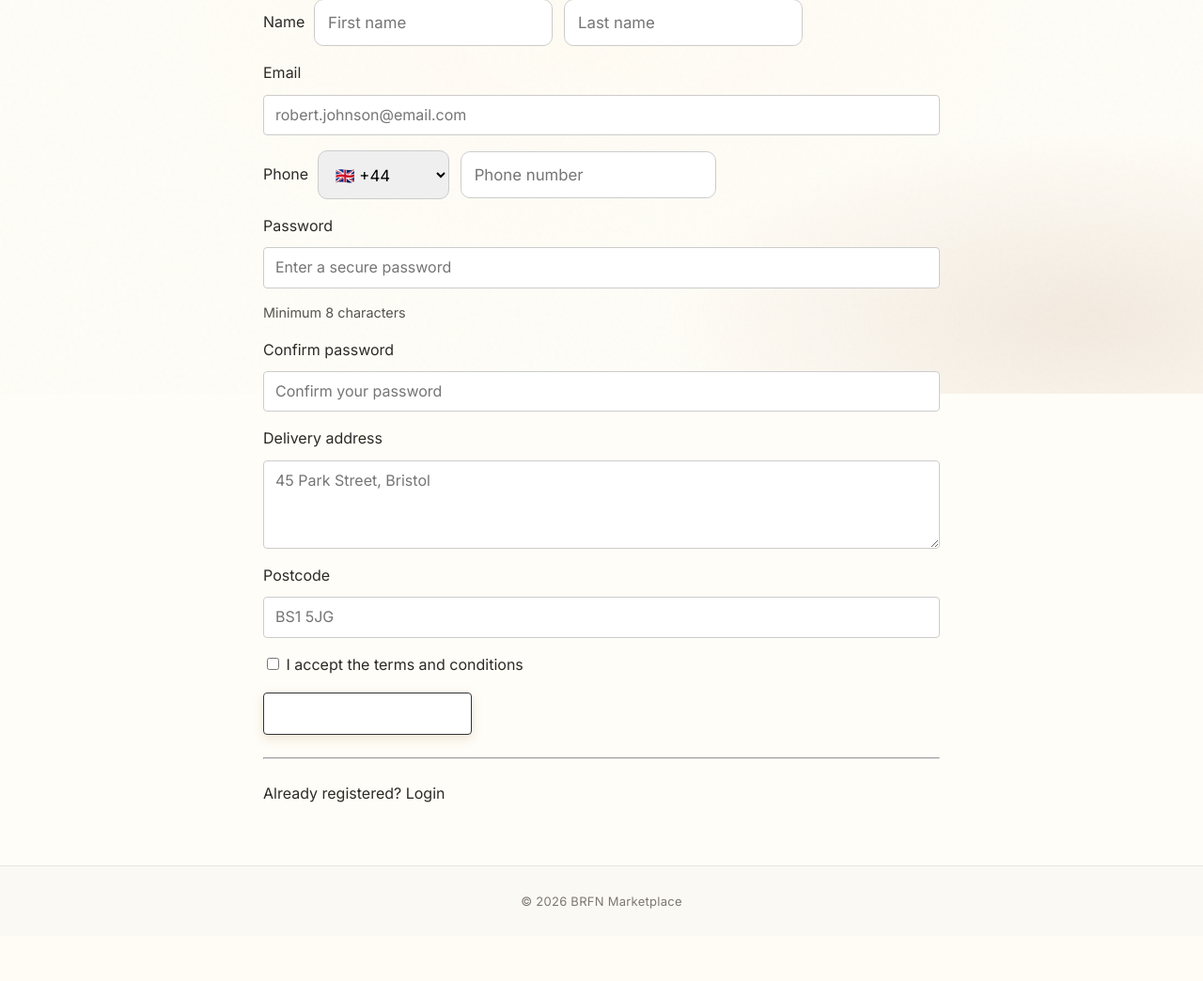
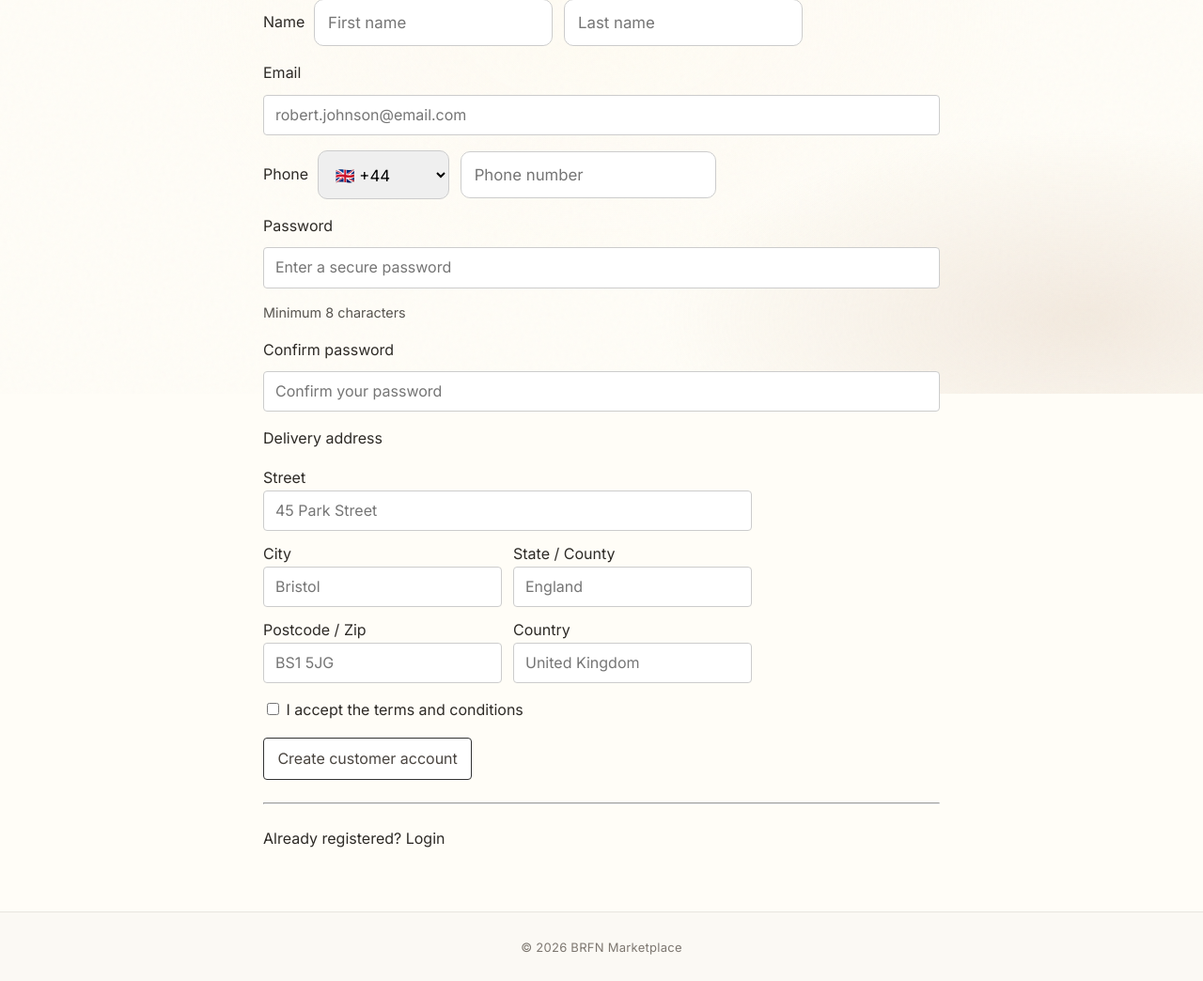
Before and after one commit to Mohamed-Elkiky/UFCFTR-30-3---Distributed-and-enterprise-software-development, a Django app: page /accounts/register/ in a window 1280 px wide. Shown: the part 381-1425 px from the top of the page at 94% size. Before the commit the page ends 1348 px from the top, so only its background shows below. Run offline with Django 4.2, Linux system fonts and the light colour scheme.

Commit message:
add more detail to delivery address and fixed create customer account

```diff
--- a/apps/accounts/forms.py
+++ b/apps/accounts/forms.py
@@ -33,7 +33,6 @@ class ProducerRegistrationForm(forms.ModelForm):
     Registration form for Producer accounts (TC-001).
     Collects user credentials and business information.
     """
-    # User fields
     email = forms.EmailField(
         widget=forms.EmailInput(attrs={
             'class': 'form-control',
@@ -61,8 +60,6 @@ class ProducerRegistrationForm(forms.ModelForm):
         }),
         label='Confirm Password'
     )
-
-    # Business fields (from ProducerProfile)
     business_name = forms.CharField(
         max_length=200,
         widget=forms.TextInput(attrs={
@@ -112,20 +109,16 @@ class ProducerRegistrationForm(forms.ModelForm):
         cleaned_data = super().clean()
         password = cleaned_data.get('password')
         password_confirm = cleaned_data.get('password_confirm')
-
         if password and password_confirm and password != password_confirm:
             raise ValidationError('Passwords do not match.')
-
         return cleaned_data
 
     def save(self, commit=True):
         user = super().save(commit=False)
         user.set_password(self.cleaned_data['password'])
         user.role = User.Role.PRODUCER
-
         if commit:
             user.save()
-            # Create the producer profile
             ProducerProfile.objects.create(
                 user=user,
                 business_name=self.cleaned_data['business_name'],
@@ -139,7 +132,7 @@ class ProducerRegistrationForm(forms.ModelForm):
 class CustomerRegistrationForm(forms.ModelForm):
     """
     Registration form for Customer accounts (TC-002).
-    Collects user credentials and delivery address.
+    Collects user credentials and delivery address as separate fields.
     """
     email = forms.EmailField(
         widget=forms.EmailInput(attrs={
@@ -168,8 +161,6 @@ class CustomerRegistrationForm(forms.ModelForm):
         }),
         label='Confirm Password'
     )
-
-    # Customer profile fields
     full_name = forms.CharField(
         max_length=200,
         widget=forms.TextInput(attrs={
@@ -177,18 +168,39 @@ class CustomerRegistrationForm(forms.ModelForm):
             'placeholder': 'Robert Johnson'
         })
     )
-    delivery_address = forms.CharField(
-        widget=forms.Textarea(attrs={
+    street = forms.CharField(
+        max_length=255,
+        widget=forms.TextInput(attrs={
             'class': 'form-control',
-            'rows': 3,
-            'placeholder': '45 Park Street, Bristol'
+            'placeholder': '45 Park Street'
+        })
+    )
+    city = forms.CharField(
+        max_length=100,
+        widget=forms.TextInput(attrs={
+            'class': 'form-control',
+            'placeholder': 'Bristol'
+        })
+    )
+    state = forms.CharField(
+        max_length=100,
+        widget=forms.TextInput(attrs={
+            'class': 'form-control',
+            'placeholder': 'England'
         })
     )
     postcode = forms.CharField(
-        max_length=10,
+        max_length=20,
         widget=forms.TextInput(attrs={
             'class': 'form-control',
             'placeholder': 'BS1 5JG'
+        })
+    )
+    country = forms.CharField(
+        max_length=100,
+        widget=forms.TextInput(attrs={
+            'class': 'form-control',
+            'placeholder': 'United Kingdom'
         })
     )
     terms_accepted = forms.BooleanField(
@@ -216,39 +228,38 @@ class CustomerRegistrationForm(forms.ModelForm):
         cleaned_data = super().clean()
         password = cleaned_data.get('password')
         password_confirm = cleaned_data.get('password_confirm')
-
         if password and password_confirm and password != password_confirm:
             raise ValidationError('Passwords do not match.')
-
         return cleaned_data
 
     def save(self, commit=True):
         user = super().save(commit=False)
         user.set_password(self.cleaned_data['password'])
         user.role = User.Role.CUSTOMER
-
         if commit:
             user.save()
             CustomerProfile.objects.create(
                 user=user,
                 full_name=self.cleaned_data['full_name'],
-                delivery_address=self.cleaned_data['delivery_address'],
-                postcode=self.cleaned_data['postcode']
+                street=self.cleaned_data['street'],
+                city=self.cleaned_data['city'],
+                state=self.cleaned_data['state'],
+                postcode=self.cleaned_data['postcode'],
+                country=self.cleaned_data['country'],
             )
         return user
+
 
 class CommunityGroupRegistrationForm(forms.ModelForm):
     """
     Registration form for Community Group accounts (TC-017).
     """
-
     email = forms.EmailField(
         widget=forms.EmailInput(attrs={
             'class': 'form-control',
             'placeholder': 'group@email.com'
         })
     )
-
     phone = forms.CharField(
         max_length=20,
         widget=forms.TextInput(attrs={
@@ -256,7 +267,6 @@ class CommunityGroupRegistrationForm(forms.ModelForm):
             'placeholder': '0117 900000'
         })
     )
-
     password = forms.CharField(
         widget=forms.PasswordInput(attrs={
             'class': 'form-control',
@@ -264,7 +274,6 @@ class CommunityGroupRegistrationForm(forms.ModelForm):
         }),
         help_text='Minimum 8 characters'
     )
-
     password_confirm = forms.CharField(
         widget=forms.PasswordInput(attrs={
             'class': 'form-control',
@@ -272,7 +281,6 @@ class CommunityGroupRegistrationForm(forms.ModelForm):
         }),
         label='Confirm Password'
     )
-
     organisation_name = forms.CharField(
         max_length=200,
         widget=forms.TextInput(attrs={
@@ -280,7 +288,6 @@ class CommunityGroupRegistrationForm(forms.ModelForm):
             'placeholder': 'Bristol Food Bank'
         })
     )
-
     organisation_address = forms.CharField(
         widget=forms.Textarea(attrs={
             'class': 'form-control',
@@ -288,7 +295,6 @@ class CommunityGroupRegistrationForm(forms.ModelForm):
             'placeholder': 'Organisation address'
         })
     )
-
     postcode = forms.CharField(
         max_length=10,
         widget=forms.TextInput(attrs={
@@ -305,17 +311,14 @@ class CommunityGroupRegistrationForm(forms.ModelForm):
         cleaned_data = super().clean()
         password = cleaned_data.get('password')
         password_confirm = cleaned_data.get('password_confirm')
-
         if password and password_confirm and password != password_confirm:
             raise ValidationError('Passwords do not match.')
-
         return cleaned_data
 
     def save(self, commit=True):
         user = super().save(commit=False)
         user.set_password(self.cleaned_data['password'])
         user.role = User.Role.COMMUNITY_GROUP
-
         if commit:
             user.save()
             CommunityGroupProfile.objects.create(
@@ -331,14 +334,12 @@ class RestaurantRegistrationForm(forms.ModelForm):
     """
     Registration form for Independent Restaurant accounts (TC-018).
     """
-
     email = forms.EmailField(
         widget=forms.EmailInput(attrs={
             'class': 'form-control',
             'placeholder': 'info@restaurant.com'
         })
     )
-
     phone = forms.CharField(
         max_length=20,
         widget=forms.TextInput(attrs={
@@ -346,7 +347,6 @@ class RestaurantRegistrationForm(forms.ModelForm):
             'placeholder': '0117 123456'
         })
     )
-
     password = forms.CharField(
         widget=forms.PasswordInput(attrs={
             'class': 'form-control',
@@ -354,7 +354,6 @@ class RestaurantRegistrationForm(forms.ModelForm):
         }),
         help_text='Minimum 8 characters'
     )
-
     password_confirm = forms.CharField(
         widget=forms.PasswordInput(attrs={
             'class': 'form-control',
@@ -362,7 +361,6 @@ class RestaurantRegistrationForm(forms.ModelForm):
         }),
         label='Confirm Password'
     )
-
     restaurant_name = forms.CharField(
         max_length=200,
         widget=forms.TextInput(attrs={
@@ -370,7 +368,6 @@ class RestaurantRegistrationForm(forms.ModelForm):
             'placeholder': 'The Local Bistro'
         })
     )
-
     restaurant_address = forms.CharField(
         widget=forms.Textarea(attrs={
             'class': 'form-control',
@@ -378,7 +375,6 @@ class RestaurantRegistrationForm(forms.ModelForm):
             'placeholder': 'Restaurant address'
         })
     )
-
     postcode = forms.CharField(
         max_length=10,
         widget=forms.TextInput(attrs={
@@ -395,17 +391,14 @@ class RestaurantRegistrationForm(forms.ModelForm):
         cleaned_data = super().clean()
         password = cleaned_data.get('password')
         password_confirm = cleaned_data.get('password_confirm')
-
         if password and password_confirm and password != password_confirm:
             raise ValidationError('Passwords do not match.')
-
         return cleaned_data
 
     def save(self, commit=True):
         user = super().save(commit=False)
         user.set_password(self.cleaned_data['password'])
         user.role = User.Role.RESTAURANT
-
         if commit:
             user.save()
             RestaurantProfile.objects.create(
--- a/templates/auth/register.html
+++ b/templates/auth/register.html
@@ -6,7 +6,6 @@
 <link rel="stylesheet" href="{% static 'css/style.css' %}">
 
 <style>
-  /* Register-only layout (self-contained) */
   .page-register .phone-split {
     display: flex;
     align-items: center;
@@ -37,7 +36,6 @@
     box-sizing: border-box;
   }
 
-  /* Name split */
   .page-register .name-split {
     display: flex;
     gap: 12px;
@@ -53,9 +51,19 @@
     border-radius: 10px;
   }
 
-  /* Hide real Django fields (we fill via JS) */
   .page-register .hidden-field {
     display: none !important;
+  }
+
+  .page-register .address-grid {
+    display: grid;
+    grid-template-columns: 1fr 1fr;
+    gap: 12px;
+    max-width: 520px;
+  }
+
+  .page-register .address-grid .full-width {
+    grid-column: span 2;
   }
 </style>
 {% endblock %}
@@ -86,14 +94,12 @@
         </div>
       {% endif %}
 
-      <!-- NAME (UI split) -->
+      <!-- NAME -->
       <div class="form-row">
         <label>Name</label>
-
         <div class="hidden-field django-fullname-field">
           {{ customer_form.full_name }}
         </div>
-
         <div class="name-split" data-name-split="customer">
           <div>
             <input class="form-control name-input first-name-input" type="text" placeholder="First name" autocomplete="given-name" />
@@ -102,7 +108,6 @@
             <input class="form-control name-input last-name-input" type="text" placeholder="Last name" autocomplete="family-name" />
           </div>
         </div>
-
         {% for e in customer_form.full_name.errors %}<div class="form-error">{{ e }}</div>{% endfor %}
       </div>
 
@@ -113,14 +118,12 @@
         {% for e in customer_form.email.errors %}<div class="form-error">{{ e }}</div>{% endfor %}
       </div>
 
-      <!-- PHONE (UI split) -->
+      <!-- PHONE -->
       <div class="form-row">
         <label>Phone</label>
-
         <div class="hidden-field django-phone-field">
           {{ customer_form.phone }}
         </div>
-
         <div class="phone-split" data-phone-split="customer">
           <select class="form-control phone-country-select" autocomplete="tel-country-code">
             <option value="44" selected>🇬🇧 +44</option>
@@ -187,7 +190,6 @@
             <option value="57">🇨🇴 +57</option>
             <option value="51">🇵🇪 +51</option>
           </select>
-
           <input
             class="form-control phone-number-input"
             type="tel"
@@ -196,10 +198,10 @@
             placeholder="Phone number"
           />
         </div>
-
         {% for e in customer_form.phone.errors %}<div class="form-error">{{ e }}</div>{% endfor %}
       </div>
 
+      <!-- PASSWORD -->
       <div class="form-row">
         <label for="{{ customer_form.password.id_for_label }}">Password</label>
         {{ customer_form.password }}
@@ -213,18 +215,41 @@
         {% for e in customer_form.password_confirm.errors %}<div class="form-error">{{ e }}</div>{% endfor %}
       </div>
 
+      <!-- DELIVERY ADDRESS -->
       <div class="form-row">
-        <label for="{{ customer_form.delivery_address.id_for_label }}">Delivery address</label>
-        {{ customer_form.delivery_address }}
-        {% for e in customer_form.delivery_address.errors %}<div class="form-error">{{ e }}</div>{% endfor %}
+        <label>Delivery address</label>
+      </div>
+      <div class="form-row">
+        <div class="address-grid">
+          <div class="full-width">
+            <label for="{{ customer_form.street.id_for_label }}">Street</label>
+            {{ customer_form.street }}
+            {% for e in customer_form.street.errors %}<div class="form-error">{{ e }}</div>{% endfor %}
+          </div>
+          <div>
+            <label for="{{ customer_form.city.id_for_label }}">City</label>
+            {{ customer_form.city }}
+            {% for e in customer_form.city.errors %}<div class="form-error">{{ e }}</div>{% endfor %}
+          </div>
+          <div>
+            <label for="{{ customer_form.state.id_for_label }}">State / County</label>
+            {{ customer_form.state }}
+            {% for e in customer_form.state.errors %}<div class="form-error">{{ e }}</div>{% endfor %}
+          </div>
+          <div>
+            <label for="{{ customer_form.postcode.id_for_label }}">Postcode / Zip</label>
+            {{ customer_form.postcode }}
+            {% for e in customer_form.postcode.errors %}<div class="form-error">{{ e }}</div>{% endfor %}
+          </div>
+          <div>
+            <label for="{{ customer_form.country.id_for_label }}">Country</label>
+            {{ customer_form.country }}
+            {% for e in customer_form.country.errors %}<div class="form-error">{{ e }}</div>{% endfor %}
+          </div>
+        </div>
       </div>
 
-      <div class="form-row">
-        <label for="{{ customer_form.postcode.id_for_label }}">Postcode</label>
-        {{ customer_form.postcode }}
-        {% for e in customer_form.postcode.errors %}<div class="form-error">{{ e }}</div>{% endfor %}
-      </div>
-
+      <!-- TERMS -->
       <div class="form-row">
         <label>
           {{ customer_form.terms_accepted }} I accept the <a href="{% url 'accounts:terms_conditions' %}">terms and conditions</a>
@@ -232,7 +257,7 @@
         {% for e in customer_form.terms_accepted.errors %}<div class="form-error">{{ e }}</div>{% endfor %}
       </div>
 
-      <button class="btn btn--primary" type="submit">Create customer account</button>
+      <button class="btn btn--ghost" type="submit">Create customer account</button>
     </form>
   </div>
 
@@ -249,14 +274,12 @@
         </div>
       {% endif %}
 
-      <!-- NAME (UI split) -->
+      <!-- NAME -->
       <div class="form-row">
         <label>Name</label>
-
         <div class="hidden-field django-fullname-field">
           {{ producer_form.contact_name }}
         </div>
-
         <div class="name-split" data-name-split="producer">
           <div>
             <input class="form-control name-input first-name-input" type="text" placeholder="First name" autocomplete="given-name" />
@@ -265,24 +288,22 @@
             <input class="form-control name-input last-name-input" type="text" placeholder="Last name" autocomplete="family-name" />
           </div>
         </div>
-
         {% for e in producer_form.contact_name.errors %}<div class="form-error">{{ e }}</div>{% endfor %}
       </div>
 
+      <!-- EMAIL -->
       <div class="form-row">
         <label for="{{ producer_form.email.id_for_label }}">Email</label>
         {{ producer_form.email }}
         {% for e in producer_form.email.errors %}<div class="form-error">{{ e }}</div>{% endfor %}
       </div>
 
-      <!-- PHONE (UI split) -->
+      <!-- PHONE -->
       <div class="form-row">
         <label>Phone</label>
-
         <div class="hidden-field django-phone-field">
           {{ producer_form.phone }}
         </div>
-
         <div class="phone-split" data-phone-split="producer">
           <select class="form-control phone-country-select" autocomplete="tel-country-code">
             <option value="44" selected>🇬🇧 +44</option>
@@ -349,7 +370,6 @@
             <option value="57">🇨🇴 +57</option>
             <option value="51">🇵🇪 +51</option>
           </select>
-
           <input
             class="form-control phone-number-input"
             type="tel"
@@ -358,10 +378,10 @@
             placeholder="Phone number"
           />
         </div>
-
         {% for e in producer_form.phone.errors %}<div class="form-error">{{ e }}</div>{% endfor %}
       </div>
 
+      <!-- PASSWORD -->
       <div class="form-row">
         <label for="{{ producer_form.password.id_for_label }}">Password</label>
         {{ producer_form.password }}
@@ -375,6 +395,7 @@
         {% for e in producer_form.password_confirm.errors %}<div class="form-error">{{ e }}</div>{% endfor %}
       </div>
 
+      <!-- BUSINESS DETAILS -->
       <div class="form-row">
         <label for="{{ producer_form.business_name.id_for_label }}">Business name</label>
         {{ producer_form.business_name }}
@@ -393,7 +414,7 @@
         {% for e in producer_form.postcode.errors %}<div class="form-error">{{ e }}</div>{% endfor %}
       </div>
 
-      <button class="btn btn--primary" type="submit">Create producer account</button>
+      <button class="btn btn--ghost" type="submit">Create producer account</button>
     </form>
   </div>
 
```
Also changed, not shown: apps/accounts/models.py (+8 -10 lines), apps/accounts/migrations/0002_remove_customerprofile_delivery_address_and_more.py (added).
